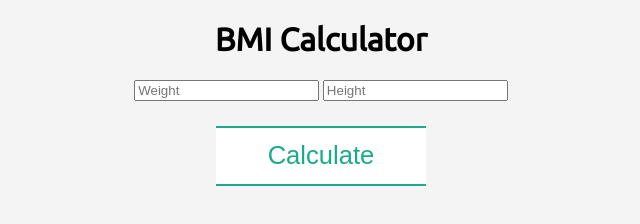
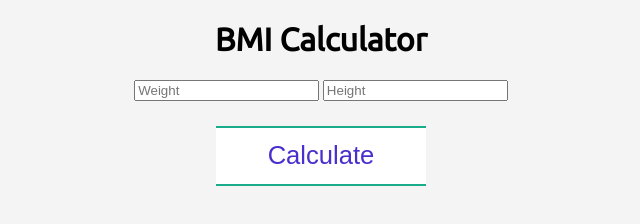
Before and after one commit to Joberg95/2019-bmi-challenge, a website: page src/index.html in a window 1280 px wide. In both pictures the pointer is over the button "Calculate". Shown: the whole page, without its empty margins (319-959 px from the left). Drawn offline with Linux system fonts and the light colour scheme.

Commit message:
Updated project with readme and changed button color

```diff
--- a/src/style.css
+++ b/src/style.css
@@ -23,7 +23,7 @@ button{
   }
   button:hover{
     background:#fff;
-    color:#1AAB8A;
+    color: #492FCD;
   }
   button:before,button:after{
     content:'';
```
Also changed, not shown: README.md (added).
